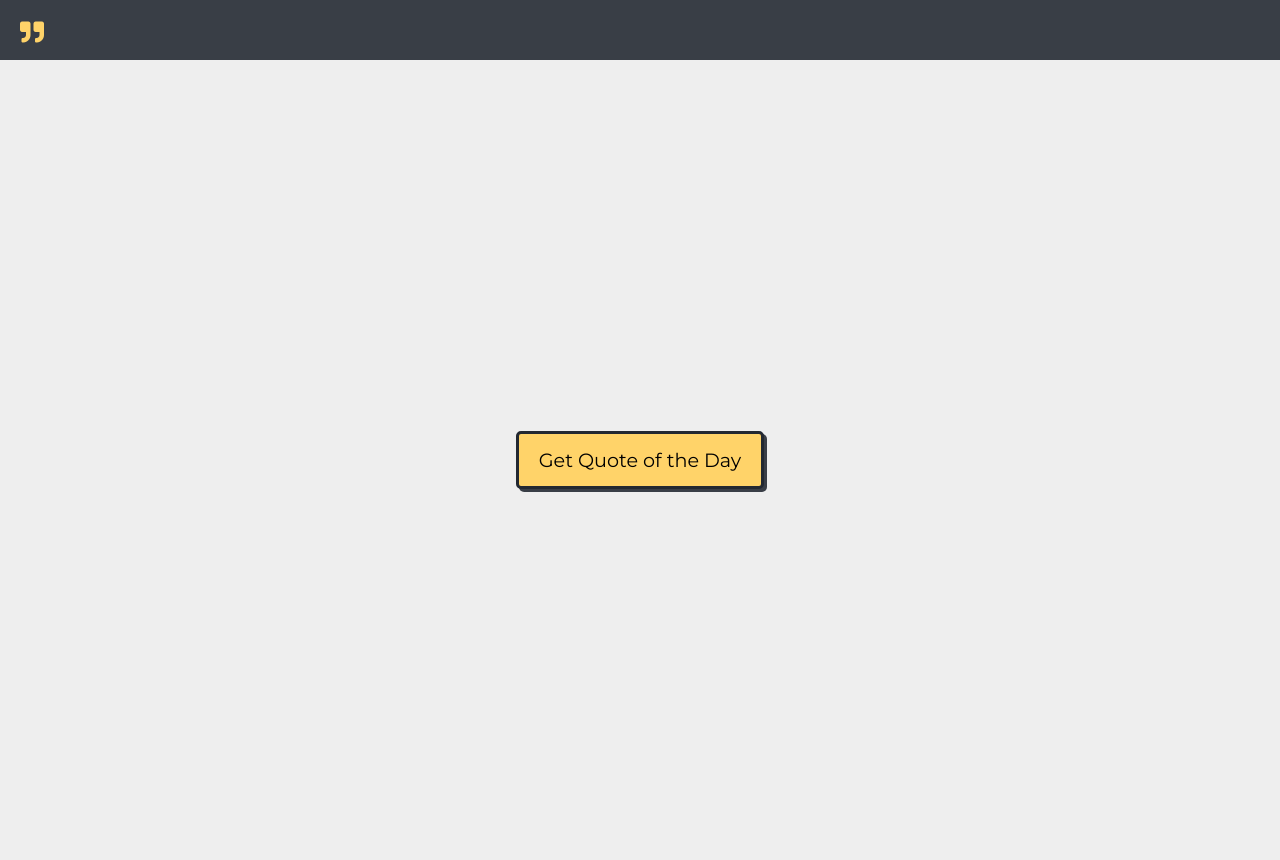
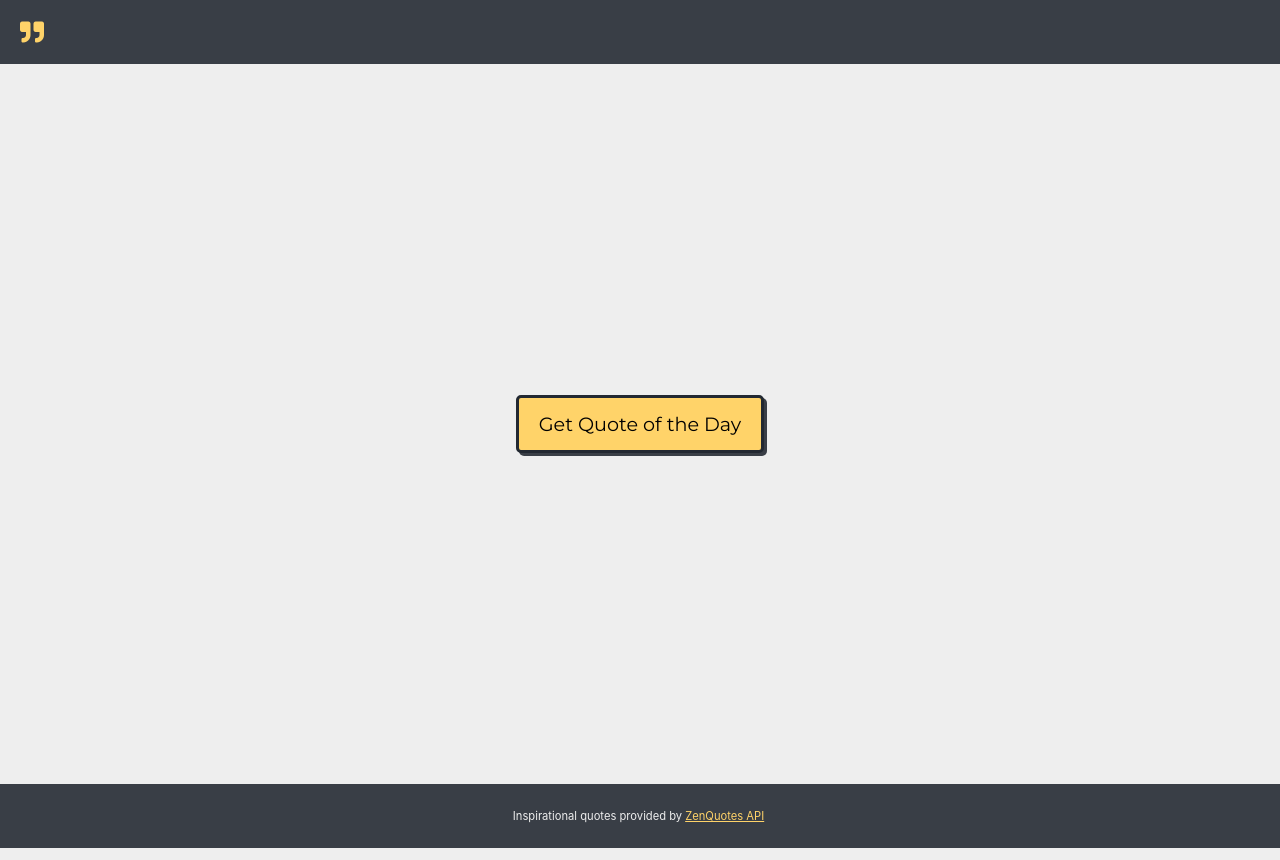
Before and after one commit to rylandinthesun/react-quotes, a React (Create React App) app: page / in a window 1280 px wide. Built offline with nearby package versions, Linux system fonts and the light colour scheme.

Commit message:
added footer

```diff
--- a/src/App.css
+++ b/src/App.css
@@ -4,10 +4,17 @@
 
 body {
 	background-color: #eeeeee;
+	margin: 0;
+	padding: 0;
+}
+
+.App {
+	height: 100%;
 }
 
 .main {
-	height: 100vh;
+	height: 90vh;
+	margin: auto;
 	display: flex;
 	justify-content: center;
 	align-items: center;
@@ -112,6 +119,21 @@ body {
 	justify-content: center;
 }
 
+footer {
+	height: 8vh;
+	background-color: #393e46;
+	display: flex;
+	justify-content: center;
+	align-items: center;
+	font-size: 0.7rem;
+	color: #eeeeee;
+}
+
+.zen-link {
+	color: #ffd369;
+	margin: 0px 3px;
+}
+
 @keyframes animate {
 	from {
 		box-shadow: #222831 0px 0px 0px 3px inset;
--- a/src/App.js
+++ b/src/App.js
@@ -61,6 +61,12 @@ function App () {
 					</button>
 				)}
 			</div>
+			<footer>
+				Inspirational quotes provided by{'  '}
+				<a className="zen-link" href="https://zenquotes.io/" target="_blank">
+					ZenQuotes API
+				</a>
+			</footer>
 		</div>
 	);
 }
--- a/src/Nav.css
+++ b/src/Nav.css
@@ -1,23 +1,18 @@
 nav {
-	height: 60px;
+	height: 8vh;
 	background-color: #393e46;
 	overflow: hidden;
+	display: flex;
+	align-items: center;
 }
 
 ul {
+	list-style-type: none;
 	margin: 0;
-	padding: 0;
-	list-style-type: none;
-	display: flex;
-	justify-content: space-between;
-	align-items: center;
+	padding: 0px 20px;
 }
 
-li {
-	padding: 18px 20px;
-}
-
-li a {
+.home-btn {
 	text-decoration: none;
 	color: #ffd369;
 	font-size: x-large;
--- a/src/Nav.js
+++ b/src/Nav.js
@@ -5,7 +5,7 @@ const Nav = () => {
 		<nav>
 			<ul>
 				<li>
-					<a href="/">
+					<a className="home-btn" href="/">
 						<i className="fas fa-quote-right" />
 					</a>
 				</li>
```
